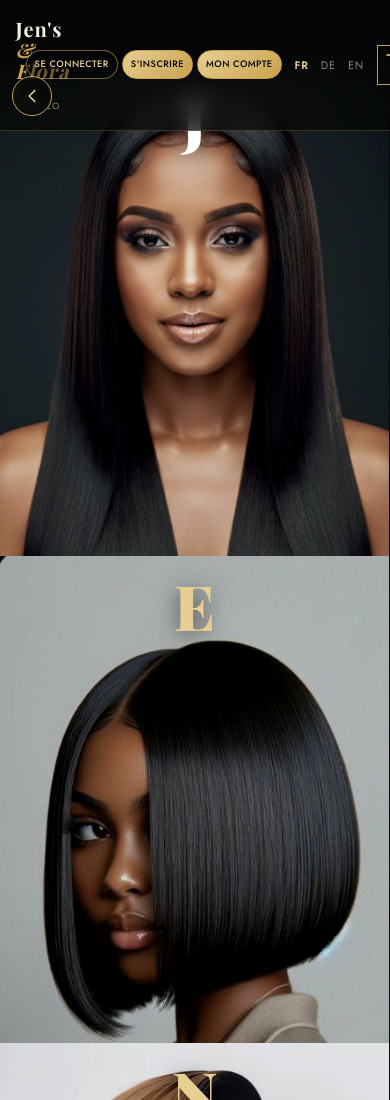
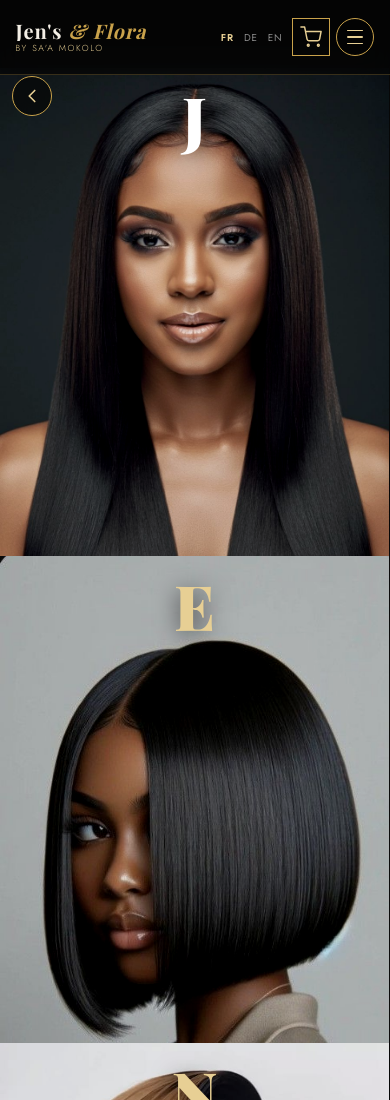
Before and after one commit to jenka77/jen-Hair-, a plain HTML site: page index.html in a window 390 px wide. Shown: the top 1100 px of the page. Drawn offline with nearby package versions, Linux system fonts and the light colour scheme; a web font is replaced by a local one.

Commit message:
correction entête mobile

```diff
--- a/admin.html
+++ b/admin.html
@@ -8,7 +8,7 @@
   <link rel="preconnect" href="https://fonts.googleapis.com" />
   <link rel="preconnect" href="https://fonts.gstatic.com" crossorigin />
   <link href="https://fonts.googleapis.com/css2?family=Playfair+Display:wght@400;600;700&family=Jost:wght@400;500;600&display=swap" rel="stylesheet" />
-  <link rel="stylesheet" href="style.css?v=20260620" />
+  <link rel="stylesheet" href="style.css?v=20260622" />
 </head>
 <body class="admin-body">
 
--- a/auth.js
+++ b/auth.js
@@ -91,6 +91,30 @@ function preparerFormulaireCommande(user) {
   }
 }
 
+function cheminPageCompte(query = "") {
+  const sousDossierLangue = /\/(fr|de|en)\//.test(window.location.pathname);
+  const base = sousDossierLangue ? "../compte.html" : "compte.html";
+  return query ? `${base}?${query}` : base;
+}
+
+function injecterAuthMenuMobile() {
+  const nav = document.getElementById("site-nav");
+  if (!nav || nav.querySelector(".nav-auth-mobile")) return;
+
+  const bloc = document.createElement("div");
+  bloc.className = "nav-auth-mobile";
+  bloc.innerHTML = `
+    <a href="${cheminPageCompte("mode=login")}" class="auth-btn auth-btn--outline" data-i18n="nav.login" data-auth-guest>Anmelden</a>
+    <a href="${cheminPageCompte("mode=register")}" class="auth-btn auth-btn--fill" data-i18n="nav.register" data-auth-guest>Registrieren</a>
+    <a href="${cheminPageCompte()}" class="auth-btn auth-btn--fill" data-i18n="nav.account" data-auth-user hidden>Mon compte</a>
+  `;
+  nav.appendChild(bloc);
+
+  if (typeof appliquerTraductions === "function") {
+    appliquerTraductions();
+  }
+}
+
 function mettreAJourNavbarAuth() {
   const connecte = !!sessionCourante?.user;
   const email = sessionCourante?.user?.email || "";
@@ -121,6 +145,7 @@ async function initialiserAuth() {
 }
 
 document.addEventListener("DOMContentLoaded", () => {
+  injecterAuthMenuMobile();
   initialiserAuth();
 });
 
--- a/index.html
+++ b/index.html
@@ -7,7 +7,7 @@
   <link rel="preconnect" href="https://fonts.googleapis.com" />
   <link rel="preconnect" href="https://fonts.gstatic.com" crossorigin />
   <link href="https://fonts.googleapis.com/css2?family=Playfair+Display:ital,wght@0,400;0,600;0,700;0,900;1,400&family=Jost:wght@300;400;500;600&display=swap" rel="stylesheet" />
-  <link rel="stylesheet" href="style.css?v=20260620" />
+  <link rel="stylesheet" href="style.css?v=20260622" />
 </head>
 <body>
 
--- a/style.css
+++ b/style.css
@@ -1835,10 +1835,73 @@ img {
 
   .navbar {
     display: flex;
+    flex-wrap: nowrap;
+    gap: 8px;
+    padding-left: max(12px, env(safe-area-inset-left));
+    padding-right: max(12px, env(safe-area-inset-right));
+  }
+
+  .brand {
+    flex: 1 1 auto;
+    min-width: 0;
+    max-width: 38vw;
+  }
+
+  .brand-main {
+    font-size: 1.15rem;
+    white-space: nowrap;
+    overflow: hidden;
+    text-overflow: ellipsis;
+  }
+
+  .brand-sub {
+    font-size: 0.5rem;
+    letter-spacing: 0.14em;
+    white-space: nowrap;
+    overflow: hidden;
+    text-overflow: ellipsis;
+  }
+
+  .navbar-tools {
+    flex: 0 0 auto;
+    gap: 6px;
+    margin-left: auto;
+  }
+
+  .navbar-tools .auth-nav {
+    display: none;
   }
 
   .nav-menu-btn {
     display: flex;
+    order: 4;
+  }
+
+  .cart-toggle {
+    order: 3;
+    flex-shrink: 0;
+  }
+
+  .lang-switch {
+    order: 2;
+    flex-shrink: 0;
+  }
+
+  .nav-auth-mobile {
+    display: flex;
+    flex-direction: column;
+    gap: 10px;
+    margin-top: 16px;
+    padding-top: 16px;
+    border-top: 1px solid var(--border);
+  }
+
+  .nav-auth-mobile .auth-btn {
+    width: 100%;
+    justify-content: center;
+    padding: 14px 16px;
+    font-size: 0.78rem;
+    letter-spacing: 0.1em;
   }
 
   .nav-links {
@@ -1941,6 +2004,15 @@ img {
   }
 }
 
+@media (max-width: 900px) {
+  .back-button {
+    left: 12px;
+    top: calc(var(--nav-height) + 8px);
+    width: 40px;
+    height: 40px;
+  }
+}
+
 @media (max-width: 640px) {
   .back-button {
     left: 12px;
@@ -1965,18 +2037,20 @@ img {
   }
 
   .lang-switch button {
-    padding: 6px 5px;
-    font-size: 0.68rem;
+    padding: 6px 4px;
+    font-size: 0.62rem;
   }
 
   .cart-toggle {
-    width: 40px;
-    height: 40px;
+    width: 38px;
+    height: 38px;
+    flex-shrink: 0;
   }
 
   .nav-menu-btn {
-    width: 40px;
-    height: 40px;
+    width: 38px;
+    height: 38px;
+    flex-shrink: 0;
   }
 
   .hero {
@@ -2726,6 +2800,12 @@ img {
   }
 }
 
+@media (min-width: 901px) {
+  .nav-auth-mobile {
+    display: none !important;
+  }
+}
+
 @media (max-width: 640px) {
   .account-card {
     padding: 28px 20px 32px;
```
Also changed, not shown: compte.html (+1 -1 lines).
